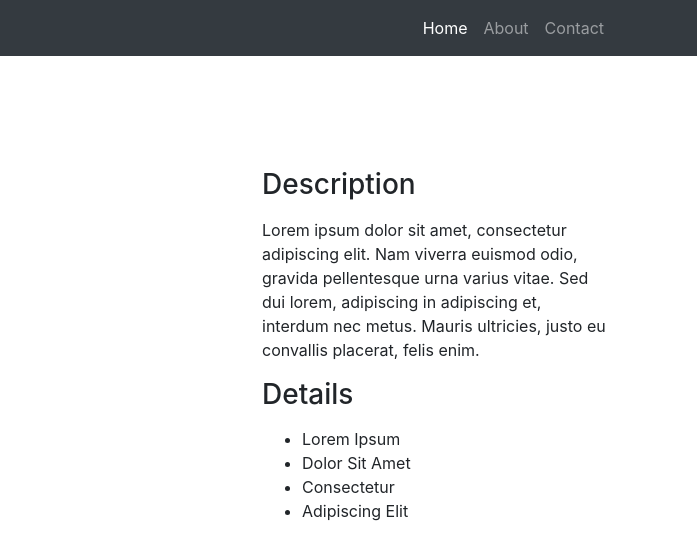
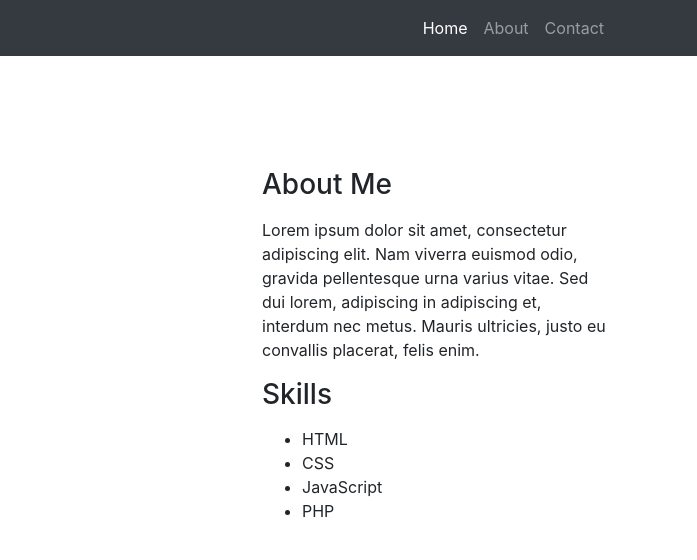
Before and after one commit to octobass/portfolio, a website: page about.html in a window 1280 px wide. Shown: the top 560 px of the page, 583-1280 px from the left. Drawn offline with Linux system fonts and the light colour scheme.

Commit message:
Update about.html

```diff
--- a/about.html
+++ b/about.html
@@ -61,14 +61,14 @@
         </div>
 
         <div class="col-md-4">
-          <h3 class="my-3">Description</h3>
+          <h3 class="my-3">About Me</h3>
           <p>Lorem ipsum dolor sit amet, consectetur adipiscing elit. Nam viverra euismod odio, gravida pellentesque urna varius vitae. Sed dui lorem, adipiscing in adipiscing et, interdum nec metus. Mauris ultricies, justo eu convallis placerat, felis enim.</p>
-          <h3 class="my-3">Details</h3>
+          <h3 class="my-3">Skills</h3>
           <ul>
-            <li>Lorem Ipsum</li>
-            <li>Dolor Sit Amet</li>
-            <li>Consectetur</li>
-            <li>Adipiscing Elit</li>
+            <li>HTML</li>
+            <li>CSS</li>
+            <li>JavaScript</li>
+            <li>PHP</li>
           </ul>
         </div>
 
```
